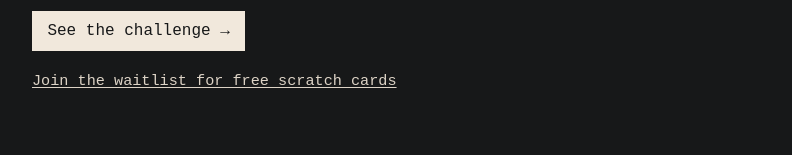
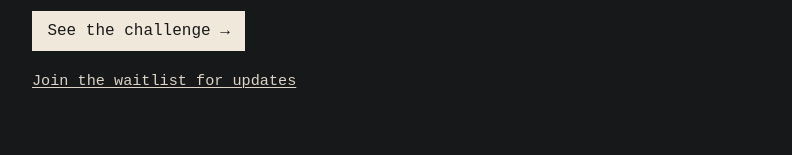
Before and after one commit to matejhladky/netomia, a Nuxt app: page / in a window 1280 px wide. Shown: the part 640-795 px from the top of the page, without its empty margins (240-1032 px from the left). Built offline with nearby package versions, Linux system fonts and the light colour scheme.

Commit message:
remove scratch cards

```diff
--- a/app/pages/index.vue
+++ b/app/pages/index.vue
@@ -170,7 +170,7 @@ onBeforeUnmount(() => {
         </NuxtLink>
 
         <button type="button" class="text-link" @click="openWaitlist">
-          Join the waitlist for free scratch cards
+          Join the waitlist for updates
         </button>
       </div>
 
```
